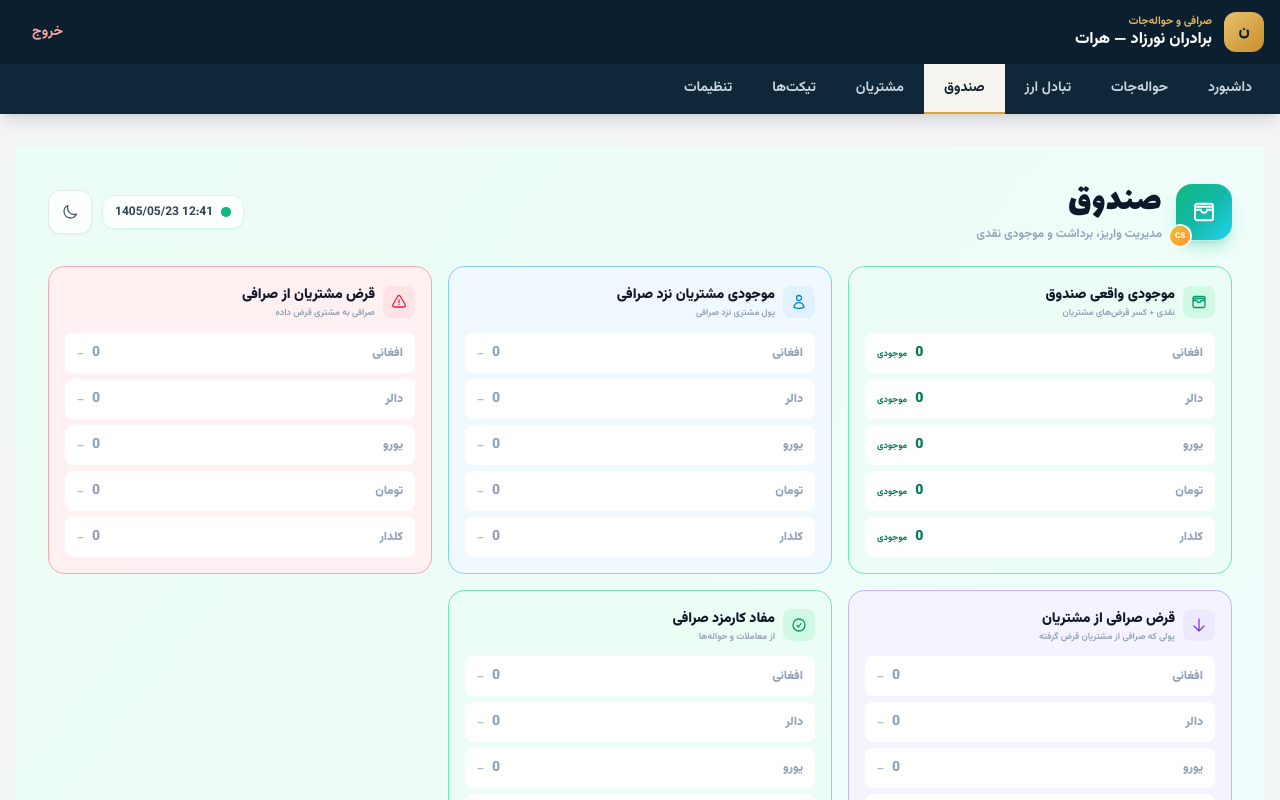
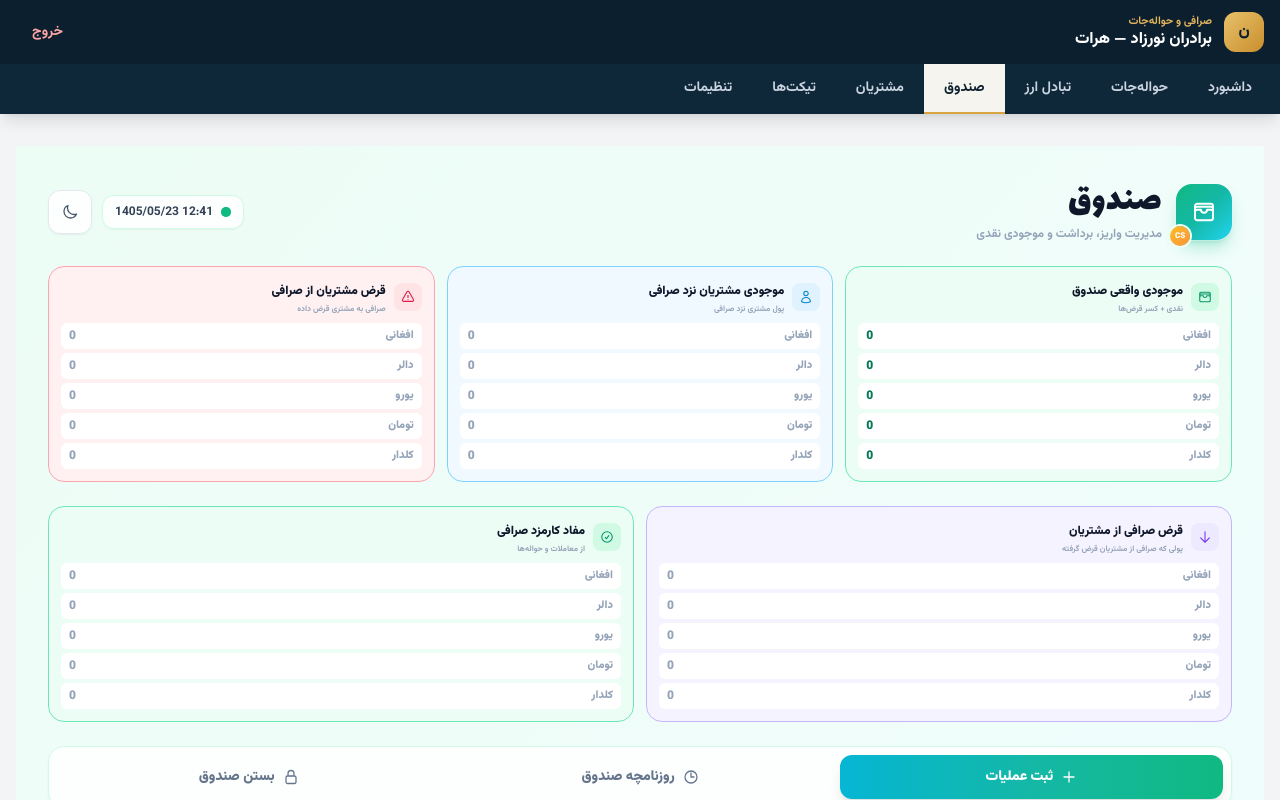
Before and after one commit to nasirahmadrahmati19-hue/exchange-admin, a Next.js app: page /dashboard/cash in a window 1280 px wide. Shown: the top 800 px of the page. Built offline with nearby package versions, Linux system fonts and the light colour scheme; sample sign-in values are in the browser's storage; a small style sheet from the web is missing.

Commit message:
Refactor TwoColCard component layout and styles
Refactor TwoColCard component for improved styling and structure.

```diff
--- a/app/dashboard/cash/page.tsx
+++ b/app/dashboard/cash/page.tsx
@@ -263,28 +263,25 @@ export default function CashPage() {
   const tabs = [{ id: "register" as const, label: "ثبت عملیات", icon: "plus" as IconName }, { id: "ledger" as const, label: "روزنامچه صندوق", icon: "history" as IconName, count: entries.length }, { id: "close" as const, label: "بستن صندوق", icon: "lock" as IconName }];
   const entryTypeOptions: [string, string][] = [["customer_deposit", "واریز مشتری به حساب"], ["customer_withdraw", "برداشت مشتری از حساب"], ["owner_deposit", "واریز مالک به صندوق"], ["owner_withdraw", "برداشت مالک از صندوق"]];
 
-  const TwoColCard = ({ title, subtitle, icon, borderColor, iconBg, data, colorFn, statusFn }: {
+  const TwoColCard = ({ title, subtitle, icon, borderColor, iconBg, data, colorFn }: {
     title: string; subtitle?: string; icon: IconName; borderColor: string; iconBg: string;
-    data: Record<Currency, number>; colorFn: (v: number) => string; statusFn: (v: number) => string;
+    data: Record<Currency, number>; colorFn: (v: number) => string;
   }) => (
-    <div className={`rounded-2xl border p-4 ${borderColor}`}>
-      <div className="flex items-center gap-2 mb-3">
-        <span className={`grid h-8 w-8 place-items-center rounded-lg ${iconBg}`}><Ic n={icon} className="h-4 w-4" /></span>
+    <div className={`rounded-2xl border p-3 ${borderColor}`}>
+      <div className="flex items-center gap-2 mb-2">
+        <span className={`grid h-7 w-7 place-items-center rounded-lg ${iconBg}`}><Ic n={icon} className="h-3.5 w-3.5" /></span>
         <div className="flex-1">
-          <b className={`text-sm font-black ${heading}`}>{title}</b>
-          {subtitle && <div className={`text-[9px] font-bold ${subText}`}>{subtitle}</div>}
+          <b className={`text-xs font-black ${heading}`}>{title}</b>
+          {subtitle && <div className={`text-[8px] font-bold ${subText}`}>{subtitle}</div>}
         </div>
       </div>
-      <div className="space-y-1.5">
+      <div className="space-y-1">
         {currencies.map(cur => {
           const bal = data[cur];
           return (
-            <div key={cur} className={`flex items-center justify-between rounded-lg px-3 py-2 ${dk ? "bg-slate-900/50" : "bg-white"}`}>
-              <span className={`text-xs font-black ${subText}`}>{labels[cur]}</span>
-              <div className="text-left">
-                <span className={`text-sm font-black tabular-nums ${colorFn(bal)}`}>{fmt(bal)}</span>
-                <span className={`mr-2 text-[9px] font-bold ${colorFn(bal)}`}>{statusFn(bal)}</span>
-              </div>
+            <div key={cur} className={`flex items-center justify-between rounded-md px-2 py-1 ${dk ? "bg-slate-900/50" : "bg-white"}`}>
+              <span className={`text-[11px] font-black ${subText}`}>{labels[cur]}</span>
+              <span className={`text-[12px] font-black tabular-nums ${colorFn(bal)}`}>{fmt(bal)}</span>
             </div>
           );
         })}
@@ -309,22 +306,26 @@ export default function CashPage() {
             </div>
           </header>
 
-          {/* ===== ۵ کارت منظم ===== */}
-          <div className="grid grid-cols-1 md:grid-cols-2 xl:grid-cols-3 gap-4">
+          {/* ===== ردیف اول: ۳ کارت ===== */}
+          <div className="grid grid-cols-1 md:grid-cols-3 gap-3">
             <div className="cs-up" style={{ animationDelay: "70ms" }}>
-              <TwoColCard title="موجودی واقعی صندوق" subtitle="نقدی + کسر قرض‌های مشتریان" icon="wallet" borderColor={dk ? "border-emerald-400/25 bg-emerald-400/[0.07]" : "border-emerald-300 bg-emerald-50"} iconBg={dk ? "bg-emerald-400/15 text-emerald-300" : "bg-emerald-100 text-emerald-600"} data={realCashBalances} colorFn={(v) => v < 0 ? "text-rose-500" : dk ? "text-emerald-300" : "text-emerald-700"} statusFn={(v) => v < 0 ? "کسری" : "موجودی"} />
+              <TwoColCard title="موجودی واقعی صندوق" subtitle="نقدی + کسر قرض‌ها" icon="wallet" borderColor={dk ? "border-emerald-400/25 bg-emerald-400/[0.07]" : "border-emerald-300 bg-emerald-50"} iconBg={dk ? "bg-emerald-400/15 text-emerald-300" : "bg-emerald-100 text-emerald-600"} data={realCashBalances} colorFn={(v) => v < 0 ? "text-rose-500" : dk ? "text-emerald-300" : "text-emerald-700"} />
             </div>
             <div className="cs-up" style={{ animationDelay: "90ms" }}>
-              <TwoColCard title="موجودی مشتریان نزد صرافی" subtitle="پول مشتری نزد صرافی" icon="user" borderColor={dk ? "border-sky-400/25 bg-sky-400/[0.07]" : "border-sky-300 bg-sky-50"} iconBg={dk ? "bg-sky-400/15 text-sky-300" : "bg-sky-100 text-sky-600"} data={customerTotalBalances} colorFn={(v) => v > 0 ? dk ? "text-emerald-300" : "text-emerald-700" : subText} statusFn={(v) => v > 0 ? "موجودی" : "—"} />
+              <TwoColCard title="موجودی مشتریان نزد صرافی" subtitle="پول مشتری نزد صرافی" icon="user" borderColor={dk ? "border-sky-400/25 bg-sky-400/[0.07]" : "border-sky-300 bg-sky-50"} iconBg={dk ? "bg-sky-400/15 text-sky-300" : "bg-sky-100 text-sky-600"} data={customerTotalBalances} colorFn={(v) => v > 0 ? dk ? "text-emerald-300" : "text-emerald-700" : subText} />
             </div>
             <div className="cs-up" style={{ animationDelay: "110ms" }}>
-              <TwoColCard title="قرض مشتریان از صرافی" subtitle="صرافی به مشتری قرض داده" icon="alert" borderColor={dk ? "border-rose-400/25 bg-rose-400/[0.07]" : "border-rose-300 bg-rose-50"} iconBg={dk ? "bg-rose-400/15 text-rose-300" : "bg-rose-100 text-rose-600"} data={customerDebts} colorFn={(v) => v > 0 ? "text-rose-500" : subText} statusFn={(v) => v > 0 ? "قرضدار" : "—"} />
+              <TwoColCard title="قرض مشتریان از صرافی" subtitle="صرافی به مشتری قرض داده" icon="alert" borderColor={dk ? "border-rose-400/25 bg-rose-400/[0.07]" : "border-rose-300 bg-rose-50"} iconBg={dk ? "bg-rose-400/15 text-rose-300" : "bg-rose-100 text-rose-600"} data={customerDebts} colorFn={(v) => v > 0 ? "text-rose-500" : subText} />
             </div>
+          </div>
+
+          {/* ===== ردیف دوم: ۲ کارت ===== */}
+          <div className="grid grid-cols-1 md:grid-cols-2 gap-3">
             <div className="cs-up" style={{ animationDelay: "130ms" }}>
-              <TwoColCard title="قرض صرافی از مشتریان" subtitle="پولی که صرافی از مشتریان قرض گرفته" icon="arrowDown" borderColor={dk ? "border-violet-400/25 bg-violet-400/[0.07]" : "border-violet-300 bg-violet-50"} iconBg={dk ? "bg-violet-400/15 text-violet-300" : "bg-violet-100 text-violet-600"} data={customerTotalBalances} colorFn={(v) => v > 0 ? dk ? "text-violet-300" : "text-violet-700" : subText} statusFn={(v) => v > 0 ? "قرض صرافی" : "—"} />
+              <TwoColCard title="قرض صرافی از مشتریان" subtitle="پولی که صرافی از مشتریان قرض گرفته" icon="arrowDown" borderColor={dk ? "border-violet-400/25 bg-violet-400/[0.07]" : "border-violet-300 bg-violet-50"} iconBg={dk ? "bg-violet-400/15 text-violet-300" : "bg-violet-100 text-violet-600"} data={customerTotalBalances} colorFn={(v) => v > 0 ? dk ? "text-violet-300" : "text-violet-700" : subText} />
             </div>
             <div className="cs-up" style={{ animationDelay: "150ms" }}>
-              <TwoColCard title="مفاد کارمزد صرافی" subtitle="از معاملات و حواله‌ها" icon="check" borderColor={dk ? "border-emerald-400/25 bg-emerald-400/[0.07]" : "border-emerald-300 bg-emerald-50"} iconBg={dk ? "bg-emerald-400/15 text-emerald-300" : "bg-emerald-100 text-emerald-600"} data={commissionProfit} colorFn={(v) => v > 0 ? dk ? "text-emerald-300" : "text-emerald-700" : subText} statusFn={(v) => v > 0 ? "مفاد" : "—"} />
+              <TwoColCard title="مفاد کارمزد صرافی" subtitle="از معاملات و حواله‌ها" icon="check" borderColor={dk ? "border-emerald-400/25 bg-emerald-400/[0.07]" : "border-emerald-300 bg-emerald-50"} iconBg={dk ? "bg-emerald-400/15 text-emerald-300" : "bg-emerald-100 text-emerald-600"} data={commissionProfit} colorFn={(v) => v > 0 ? dk ? "text-emerald-300" : "text-emerald-700" : subText} />
             </div>
           </div>
 
```
